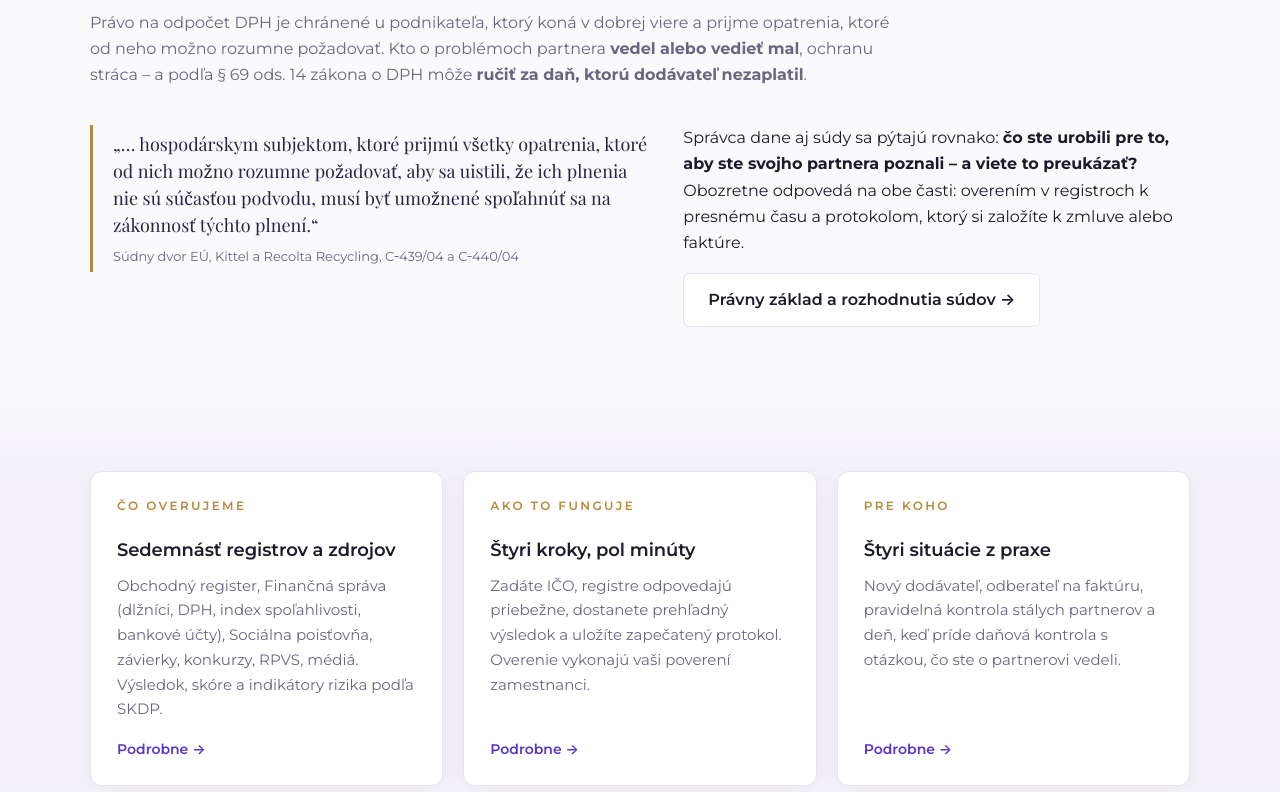
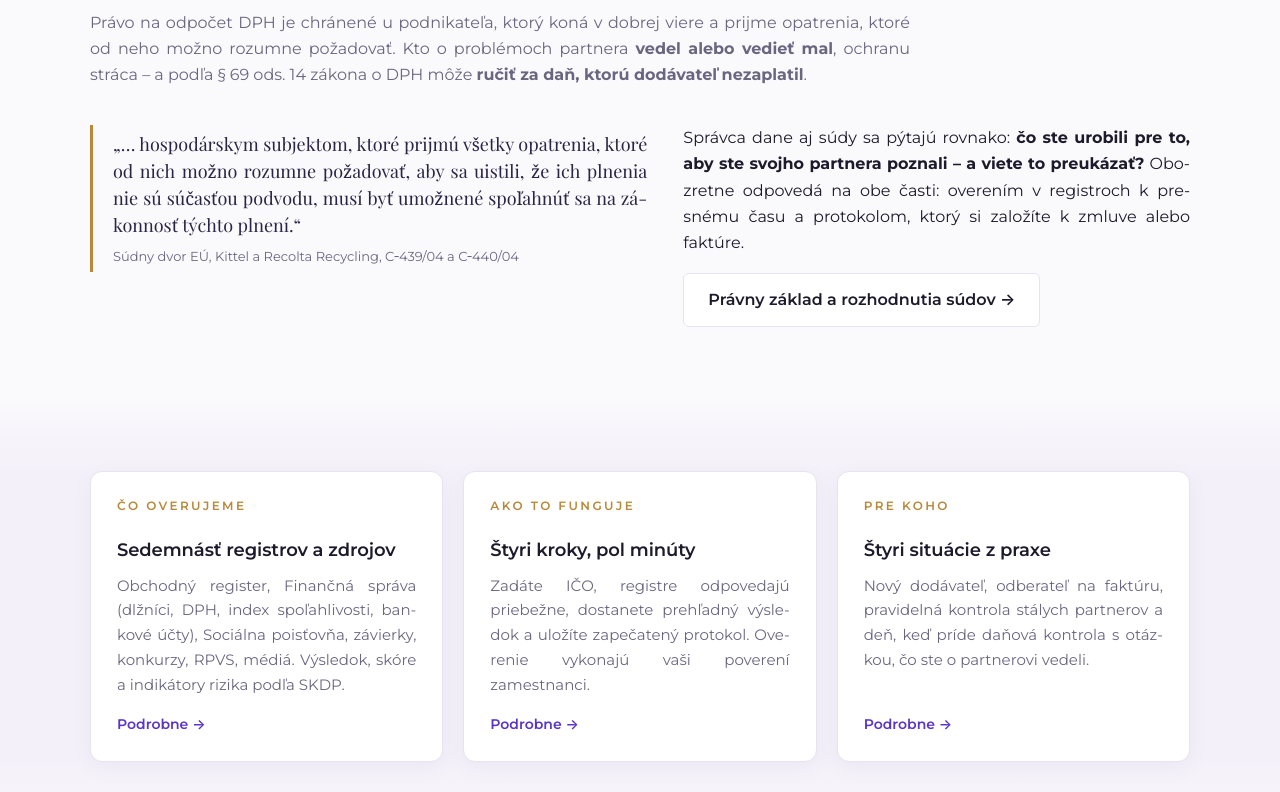
Before and after one commit to anty11/eM, a Next.js app in the folder overenie-ico/: page / in a window 1280 px wide. Shown: the part 928-1720 px from the top of the page. Built offline with nearby package versions, Linux system fonts and the light colour scheme.

Commit message:
Web: texty odsekov, odrážok a kariet zarovnané do bloku s delením slov

```diff
--- a/overenie-ico/app/site.css
+++ b/overenie-ico/app/site.css
@@ -265,3 +265,7 @@
 
 /* objednávka – nadpis, formulár aj tabuľka v jednom vycentrovanom stĺpci */
 .s-wrap.s-center > .s-form, .s-wrap.s-center > .s-compare-wrap { max-width: 780px; margin-left: auto; margin-right: auto; }
+
+/* texty do bloku (justify) s delením slov – odseky, odrážky a popisy; nie nadpisy, tlačidlá, tabuľky a krátke popisky */
+.site p, .site li, .site .s-quote, .site .s-firm p, .site .s-card p, .site .s-step p, .site .s-legal, .site .s-foot .legal { text-align: justify; hyphens: auto; -webkit-hyphens: auto; }
+.site .s-note, .site .s-eyebrow, .site .s-actions, .site .s-compare td, .site .s-compare th, .site .s-proto, .site .s-form label, .site .s-plan-pick small, .site .s-more-menu a, .site .s-teaser .more, .site .s-compare-more { text-align: left; hyphens: manual; }
```
